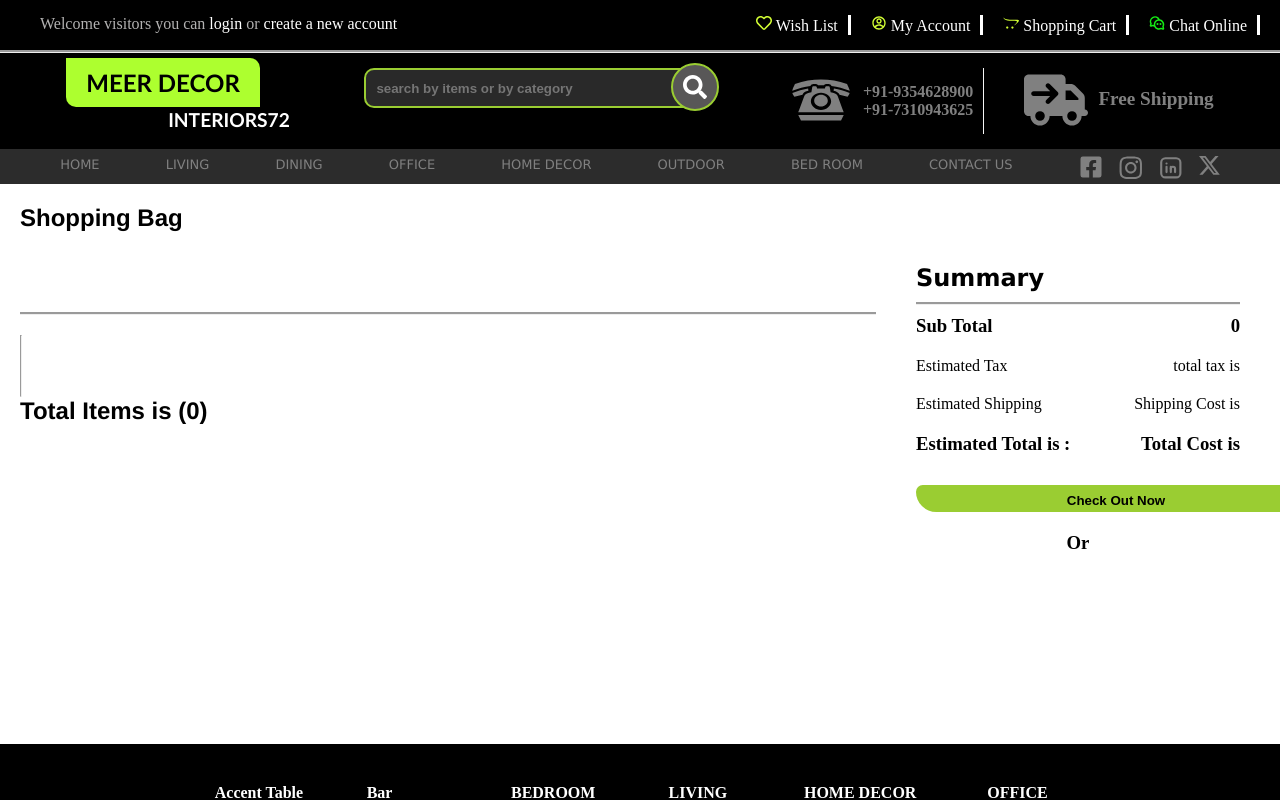
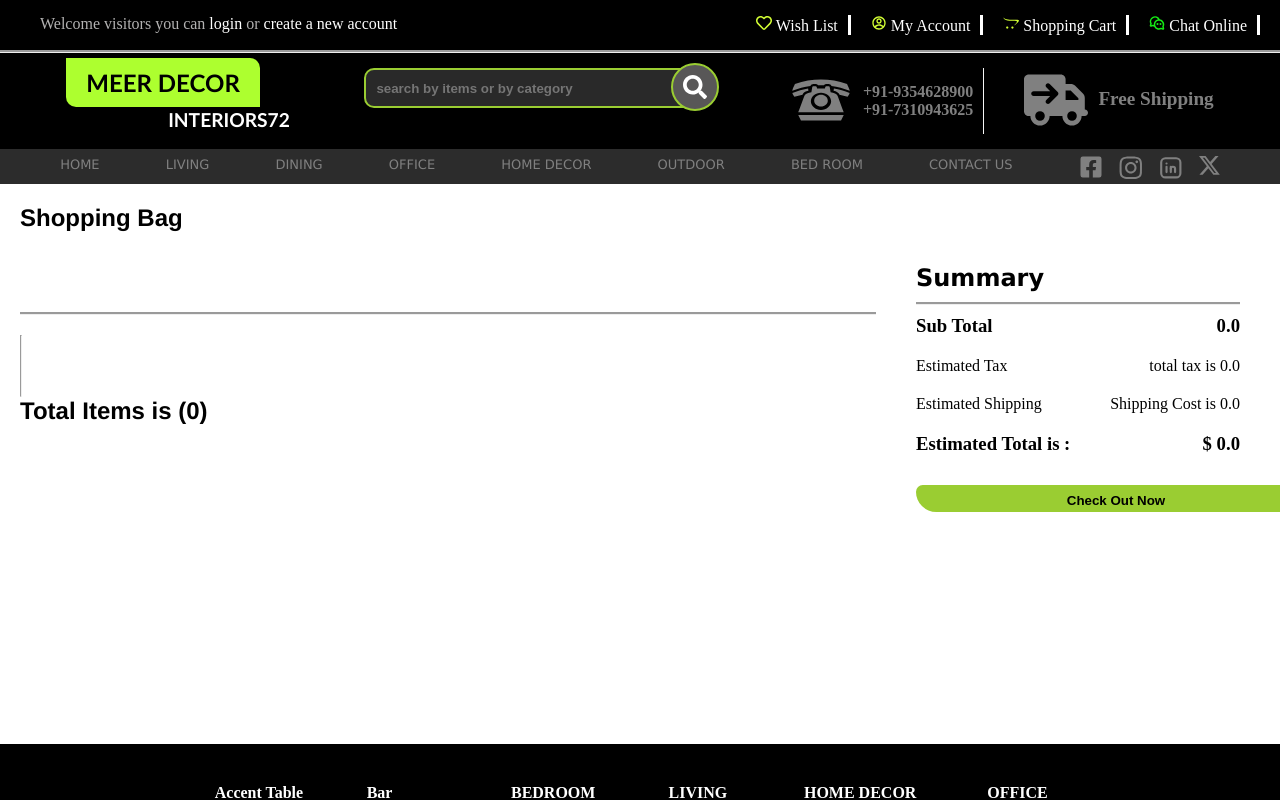
Before and after one commit to SyedArhanRizvi/Meer_Decor_Interior72, a React (Vite) app: page /cartEle in a window 1280 px wide. Shown: the top 800 px of the page. Built offline with nearby package versions, Linux system fonts and the light colour scheme.

Commit message:
Adding Dollar in price

```diff
--- a/src/components/Cards/CardType1.jsx
+++ b/src/components/Cards/CardType1.jsx
@@ -21,7 +21,7 @@
       </div>
       <div className="btnstitles">
         <p>{item.name}</p>
-        <p>{item.price}</p>
+        <p>${item.price}</p>
         <Btn onClick={() => handleAdd(item)}></Btn>
       </div>
     </div>
--- a/src/components/Cards/CardsType2.jsx
+++ b/src/components/Cards/CardsType2.jsx
@@ -24,7 +24,7 @@
       </div>
       <div className="ct2d2">
         <h4>{item.title}</h4>
-        <p>{item.price}</p>
+        <p>${item.price}</p>
       </div>
 
     </div>
--- a/src/components/Cards/CardsType3.jsx
+++ b/src/components/Cards/CardsType3.jsx
@@ -25,7 +25,7 @@
         <div className="na"><h1>{item.title}</h1></div>
         <div className="nm">
         <Btn onClick={() => handleAdd(item)}></Btn>
-            <p>{item.price}</p>
+            <p>${item.price}</p>
         </div>
       </div>
     </div>
--- a/src/components/cart/PaymentSummary.jsx
+++ b/src/components/cart/PaymentSummary.jsx
@@ -9,13 +9,6 @@
         setTotal(cart.reduce((acc, curr)=>acc+Number(curr.price), 0));
     }, [])
     console.log(cart);
-    // const [amount, setAmount] = useState(0);
-    // useEffect(()=>{
-    //     price.splice(0,1);
-    //     // console.log(price);
-    //     // setAmount(price);
-    // }, [price])
-    // console.log(price);
 
   return (
     <div className='summary'>
@@ -25,24 +18,24 @@
         <div className="total">
             <div className="subtotal">
                 <div><h3>Sub Total</h3></div>
-                <div><h3>{total}</h3></div>
+                <div><h3>{total}.0</h3></div>
             </div>
             <div className="txes">
                 <div><p>Estimated Tax</p></div>
-                <div><p>total tax is </p></div>
+                <div><p>total tax is 0.0</p></div>
             </div>
             <div className="shipingCoast">
                 <div><p>Estimated Shipping</p></div>
-                <div>Shipping Cost is </div>
+                <div>Shipping Cost is 0.0</div>
             </div>
             <div className="calTotal">
                 <div><h3>Estimated Total is :</h3></div>
-                <div><h3>Total Cost is</h3></div>
+                <div><h3> $ {total}.0</h3></div>
             </div>
         </div>
         <div className="paymentMethod">
             <div className="Checkout"><button>Check Out Now</button></div>
-            <div className='or'><h3>Or</h3></div>
+            {/* <div className='or'><h3>Or</h3></div> */}
             <div className="paytm">
                 <div className="PaytmImg"><img src="" alt="" /></div>
                 <div className="phonePayImg"><img src="" alt="" /></div>
```
